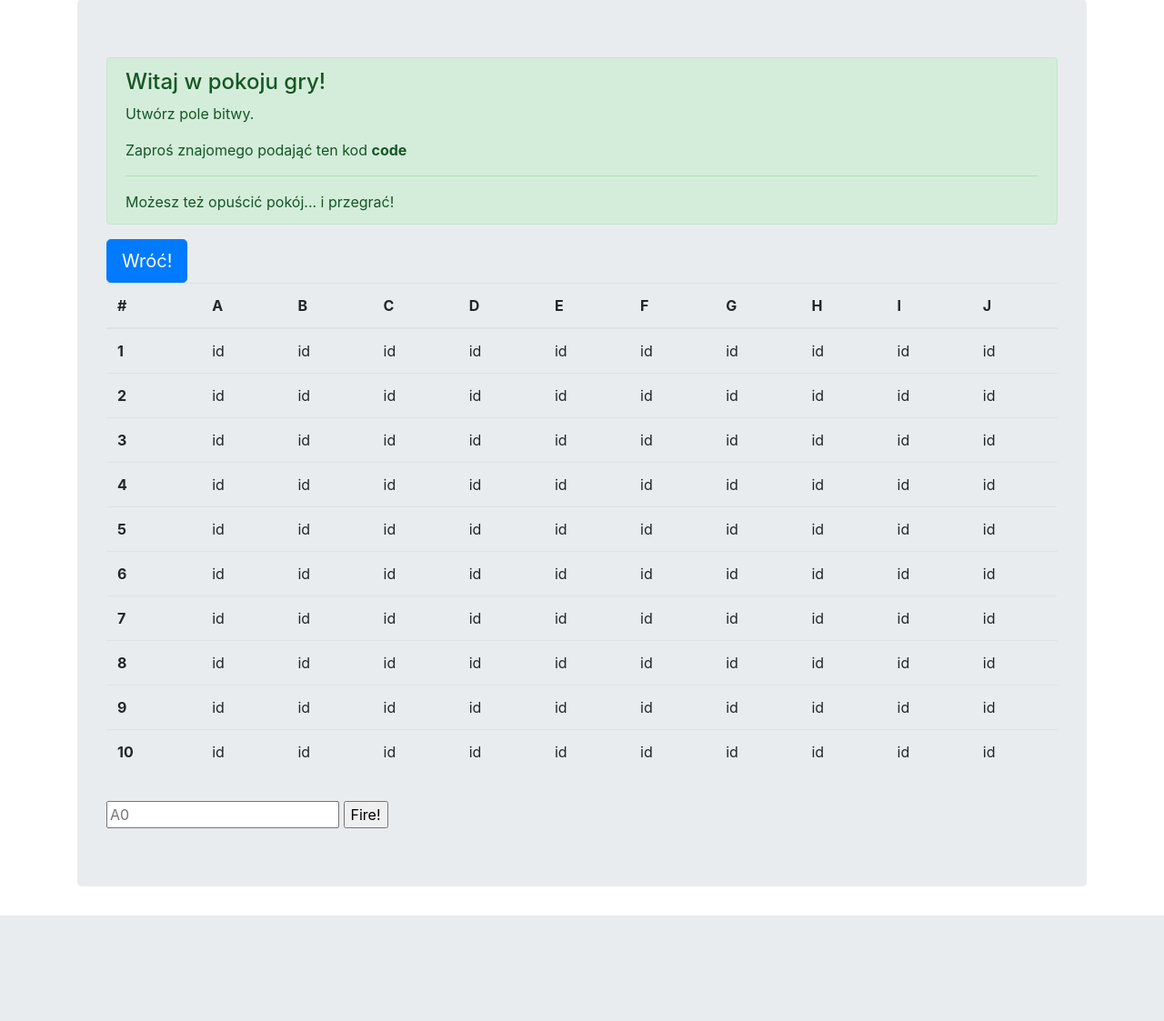
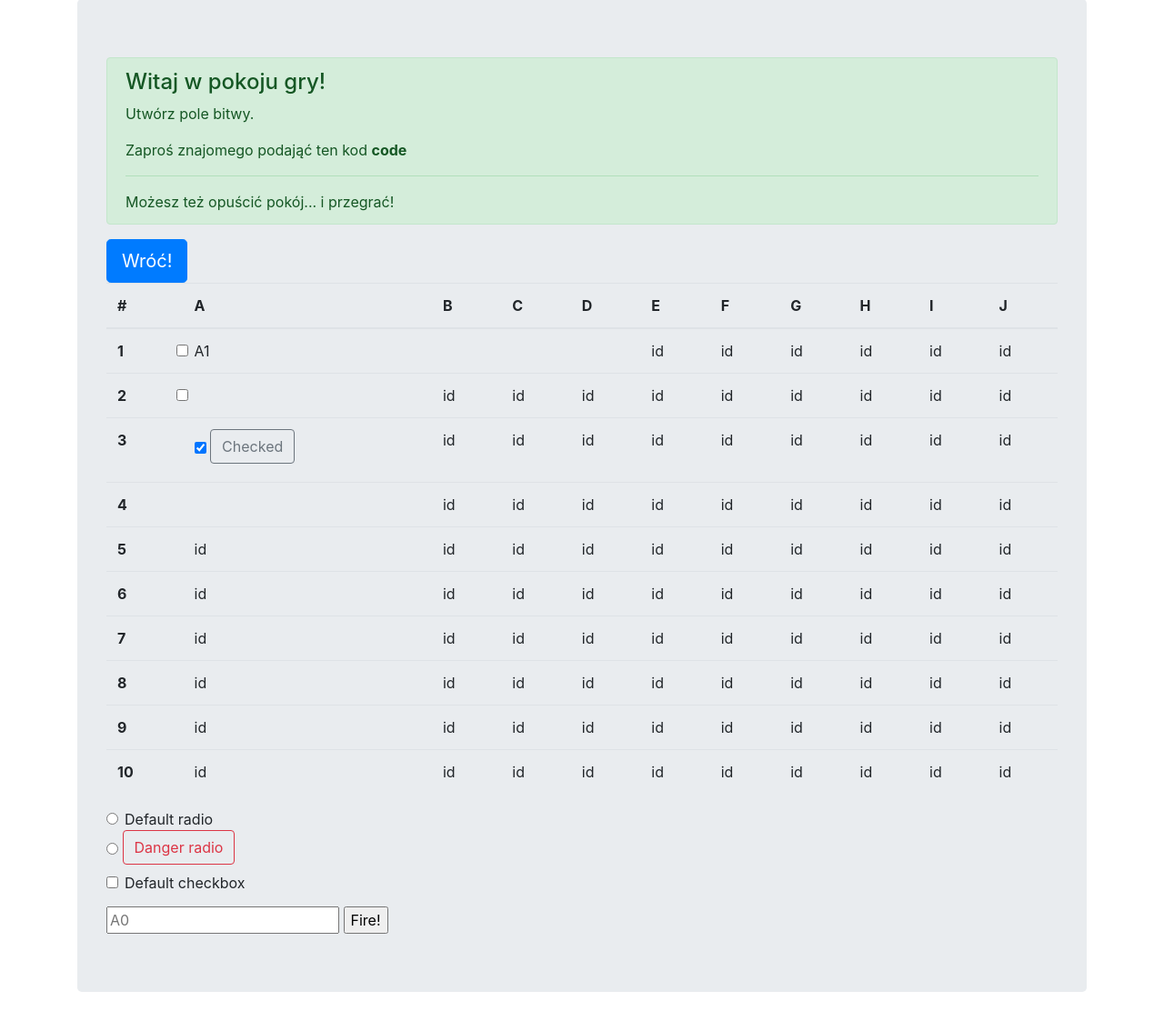
Before and after one commit to GG0ra/BattleShip, a Django app: template viewer/templates/game.html in a window 1280 px wide. Shown: the part 57-1180 px from the top of the page at 91% size. Before the commit the page ends 1064 px from the top, so only its background shows below. Run offline with Django 3.2, Linux system fonts and the light colour scheme; the template is opened without the code that fills it, so the values that code supplies are empty.

Commit message:
game table_alfa_version

```diff
--- a/viewer/templates/game.html
+++ b/viewer/templates/game.html
@@ -33,10 +33,11 @@
         <tbody>
             <tr>
                 <th scope="row">1</th>
-                <td>id</td>
-                <td>id</td>
-                <td>id</td>
-                <td>id</td>
+                <td><input class="form-check-input" type="checkbox" value="0" id="field_A1">
+                    <label class="form-check-label" for="flexCheckDefault">A1</label></td>
+                <td></td>
+                <td></td>
+                <td></td>
                 <td>id</td>
                 <td>id</td>
                 <td>id</td>
@@ -46,7 +47,7 @@
             </tr>
             <tr>
                 <th scope="row">2</th>
-                <td>id</td>
+                <td><input class="form-check-input" type="checkbox" id="checkboxNoLabel" value="0" aria-label="..."></td>
                 <td>id</td>
                 <td>id</td>
                 <td>id</td>
@@ -59,7 +60,8 @@
             </tr>
             <tr>
                 <th scope="row">3</th>
-                <td>id</td>
+                <td><input type="checkbox" class="btn-check" id="btn-check-2-outlined" checked autocomplete="off">
+                    <label class="btn btn-outline-secondary" for="btn-check-2-outlined">Checked</label><br></td>
                 <td>id</td>
                 <td>id</td>
                 <td>id</td>
@@ -72,7 +74,7 @@
             </tr>
             <tr>
                 <th scope="row">4</th>
-                <td>id</td>
+                <td></td>
                 <td>id</td>
                 <td>id</td>
                 <td>id</td>
@@ -164,6 +166,23 @@
         </tbody>
     </table>
 
+    <div class="form-check">
+        <input class="form-check-input" type="radio" name="flexRadioDefault" id="flexRadioDefault1">
+        <label class="form-check-label" for="flexRadioDefault1">
+        Default radio
+        </label>
+    </div>
+
+    <input type="radio" class="btn-check" name="options-outlined" id="danger-outlined" autocomplete="off">
+    <label class="btn btn-outline-danger" for="danger-outlined">Danger radio</label>
+
+    <div class="form-check">
+        <input class="form-check-input" type="checkbox" value="" id="flexCheckDefault">
+        <label class="form-check-label" for="flexCheckDefault">
+        Default checkbox
+        </label>
+    </div>
+
     <div id="board">
       <div id="messageArea"></div>
       <table>
```
